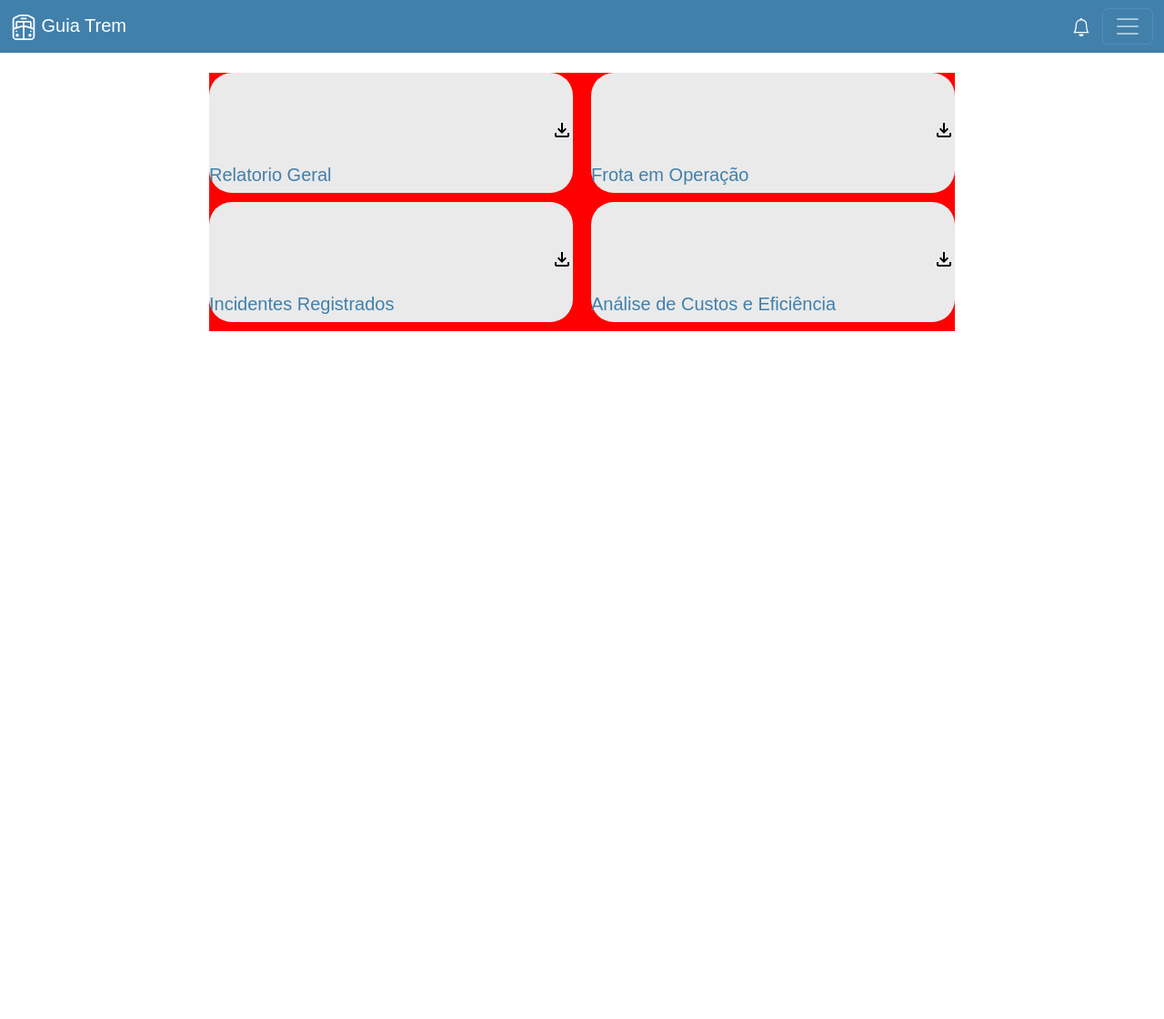
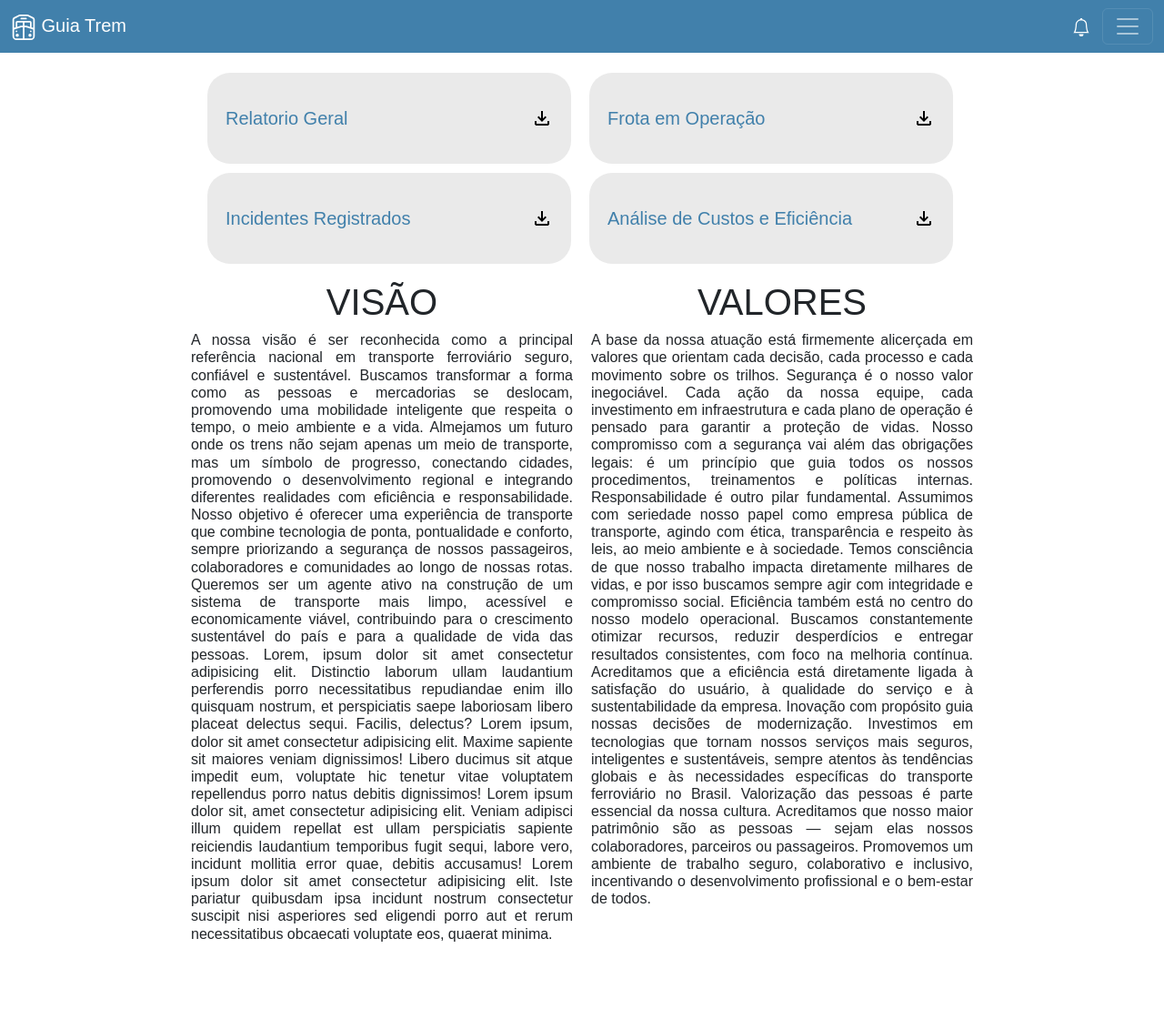
Before and after one commit to Hyago-Mariano/Guia-Trem-dos-migos, a PHP site: page /html/relatorio.html in a window 1280 px wide. Shown: the whole page at 91% size. Before the commit the page ends 364 px from the top, so only its background shows below. Run offline with PHP 8.4, Linux system fonts and the light colour scheme.

Commit message:
mais informações no relatorio

```diff
--- a/css/relatorios.css
+++ b/css/relatorios.css
@@ -1,7 +1,6 @@
 * {
     margin: 0;
     padding: 0;
-    box-sizing: border-box;
 }
 
 .container-info {
@@ -10,41 +9,109 @@
     width: 100%;
 }
 
+body {
+    max-width: 900px !important;
+}
+
 .info {
-    background-color: red;
+    /* background-color: red; */
     margin-top: 60px;
     display: flex;
     gap: 20px;
-    width: 51.5rem; /* 824px */
+    width: 51.5rem;
+    /* 824px */
 }
 
 .box {
-    padding-top: 50px;
     background-color: #EAEAEA;
     border-radius: 25px;
-    width: 25rem; /* 400px */
+    width: 25rem;
+    display: flex;
+    align-items: center;
+    /* Alinha verticalmente */
+    justify-content: center;
+    /* Centraliza horizontalmente */
+    margin-bottom: 10px;
+    padding: 20px;
+}
+
+.box-content {
     display: flex;
     justify-content: space-between;
-    margin-bottom: 10px;
-
+    align-items: center;
+    /* Alinha verticalmente h1 e img */
+    width: 100%;
+    height: 60px;
 
 }
 
 .box h1 {
-    margin-top: 50px;
+    margin: 0;
     font-size: 20px;
     color: #4180AB;
     text-align: center;
 }
 
+
+.img img {
+    width: 24px;
+    /* ou ajuste conforme necessário */
+    height: 24px;
+
+}
+
 .bg-primary-infa {
     background-color: #4180AB !important;
-  }
+}
 
-  @media (max-width: 900px) {
+#text h1 {
+    font-weight: bold;
+    margin-bottom: 1rem;
+}
+
+#text h6 {
+    font-weight: normal;
+    line-height: 1.6;
+    text-align: justify;
+}
+
+.txt-container {
+    max-width: 900px;
+    width: 100%;
+    justify-content: space-between;
+    gap: 20px;
+    display: flex;
+}
+
+.txt {
+    width: 50%;
+}
+
+.txt h1 {
+    text-align: center;
+}
+
+.txt h6 {
+    text-align: justify;
+}
+
+
+
+
+@media (max-width: 900px) {
     .info {
-        flex-direction: column; /* Coloca esquerda/direita em coluna */
-        max-width: 25rem; /* Define uma largura menor para telas pequenas */
+        flex-direction: column;
+        /* Coloca esquerda/direita em coluna */
+        max-width: 25rem;
+        /* Define uma largura menor para telas pequenas */
         gap: 1px;
     }
+
+    .txt h1 {
+        font-size: 1.8rem;
+    }
+
+    .txt h6 {
+        font-size: 1rem;
+    }
 }
--- a/html/relatorio.html
+++ b/html/relatorio.html
@@ -142,27 +142,93 @@
         <div class="info">
             <div class="esquerda">
                 <div class="box">
-                    <h1>Relatorio Geral</h1><div class="img">
-                    <img src="../imagens/download_24dp_000000_FILL0_wght400_GRAD0_opsz24.png"></div>
+                    <div class="box-content">
+                        <h1>Relatorio Geral</h1>
+                        <div class="img">
+                            <img src="../imagens/download_24dp_000000_FILL0_wght400_GRAD0_opsz24.png">
+                        </div>
+                    </div>
                 </div>
                 <div class="box">
-                    <h1>Incidentes Registrados</h1><div class="img">
-                    <img src="../imagens/download_24dp_000000_FILL0_wght400_GRAD0_opsz24.png"></div>
+                    <div class="box-content">
+                        <h1>Incidentes Registrados</h1>
+                        <div class="img">
+                            <img src="../imagens/download_24dp_000000_FILL0_wght400_GRAD0_opsz24.png">
+                        </div>
+                    </div>
                 </div>
             </div>
             <div class="direito">
                 <div class="box">
-                    <h1>Frota em Operação</h1><div class="img">
-                    <img src="../imagens/download_24dp_000000_FILL0_wght400_GRAD0_opsz24.png"></div>
+                    <div class="box-content">
+                        <h1>Frota em Operação</h1>
+                        <div class="img">
+                            <img src="../imagens/download_24dp_000000_FILL0_wght400_GRAD0_opsz24.png">
+                        </div>
+                    </div>
                 </div>
                 <div class="box">
-                    <h1>Análise de Custos e Eficiência</h1><div class="img">
-                    <img src="../imagens/download_24dp_000000_FILL0_wght400_GRAD0_opsz24.png"></div>
+                    <div class="box-content">
+                        <h1>Análise de Custos e Eficiência</h1>
+                        <div class="img">
+                            <img src="../imagens/download_24dp_000000_FILL0_wght400_GRAD0_opsz24.png">
+                        </div>
+                    </div>
                 </div>
             </div>
         </div>
+    </main>
 
+    <main class="min-vh-100 d-flex justify-content-center align-items-center">
+        <div class="txt-container">
+            <div class="txt mb-5">
+                <h1>VISÃO</h1>
+                <h6>A nossa visão é ser reconhecida como a principal referência nacional em transporte ferroviário
+                    seguro, confiável e sustentável. Buscamos transformar a forma como as pessoas e mercadorias se
+                    deslocam, promovendo uma mobilidade inteligente que respeita o tempo, o meio ambiente e a vida.
+                    Almejamos um futuro onde os trens não sejam apenas um meio de transporte, mas um símbolo de
+                    progresso, conectando cidades, promovendo o desenvolvimento regional e integrando diferentes
+                    realidades com eficiência e responsabilidade.
+                    Nosso objetivo é oferecer uma experiência de transporte que combine tecnologia de ponta,
+                    pontualidade e conforto, sempre priorizando a segurança de nossos passageiros, colaboradores e
+                    comunidades ao longo de nossas rotas. Queremos ser um agente ativo na construção de um sistema de
+                    transporte mais limpo, acessível e economicamente viável, contribuindo para o crescimento
+                    sustentável do país e para a qualidade de vida das pessoas. Lorem, ipsum dolor sit amet consectetur adipisicing elit. Distinctio laborum ullam laudantium perferendis porro necessitatibus repudiandae enim illo quisquam nostrum, et perspiciatis saepe laboriosam libero placeat delectus sequi. Facilis, delectus? Lorem ipsum, dolor sit amet consectetur adipisicing elit. Maxime sapiente sit maiores veniam dignissimos! Libero ducimus sit atque impedit eum, voluptate hic tenetur vitae voluptatem repellendus porro natus debitis dignissimos! Lorem ipsum dolor sit, amet consectetur adipisicing elit. Veniam adipisci illum quidem repellat est ullam perspiciatis sapiente reiciendis laudantium temporibus fugit sequi, labore vero, incidunt mollitia error quae, debitis accusamus! Lorem ipsum dolor sit amet consectetur adipisicing elit. Iste pariatur quibusdam ipsa incidunt nostrum consectetur suscipit nisi asperiores sed eligendi porro aut et rerum necessitatibus obcaecati voluptate eos, quaerat minima.
+                </h6>
+            </div>
+            <div class="txt">
+                <h1>VALORES</h1>
+                <h6>A base da nossa atuação está firmemente alicerçada em valores que orientam cada decisão, cada
+                    processo e cada movimento sobre os trilhos.
+
+                    Segurança é o nosso valor inegociável. Cada ação da nossa equipe, cada investimento em
+                    infraestrutura e cada plano de operação é pensado para garantir a proteção de vidas. Nosso
+                    compromisso com a segurança vai além das obrigações legais: é um princípio que guia todos os nossos
+                    procedimentos, treinamentos e políticas internas.
+
+                    Responsabilidade é outro pilar fundamental. Assumimos com seriedade nosso papel como empresa pública
+                    de transporte, agindo com ética, transparência e respeito às leis, ao meio ambiente e à sociedade.
+                    Temos consciência de que nosso trabalho impacta diretamente milhares de vidas, e por isso buscamos
+                    sempre agir com integridade e compromisso social.
+
+                    Eficiência também está no centro do nosso modelo operacional. Buscamos constantemente otimizar
+                    recursos, reduzir desperdícios e entregar resultados consistentes, com foco na melhoria contínua.
+                    Acreditamos que a eficiência está diretamente ligada à satisfação do usuário, à qualidade do serviço
+                    e à sustentabilidade da empresa.
+
+                    Inovação com propósito guia nossas decisões de modernização. Investimos em tecnologias que tornam
+                    nossos serviços mais seguros, inteligentes e sustentáveis, sempre atentos às tendências globais e às
+                    necessidades específicas do transporte ferroviário no Brasil.
+
+                    Valorização das pessoas é parte essencial da nossa cultura. Acreditamos que nosso maior patrimônio
+                    são as pessoas — sejam elas nossos colaboradores, parceiros ou passageiros. Promovemos um ambiente
+                    de trabalho seguro, colaborativo e inclusivo, incentivando o desenvolvimento profissional e o
+                    bem-estar de todos.
+                </h6>
+            </div>
+        </div>
     </main>
+
 
 
     <script src="https://cdn.jsdelivr.net/npm/bootstrap@5.3.6/dist/js/bootstrap.bundle.min.js"
```
